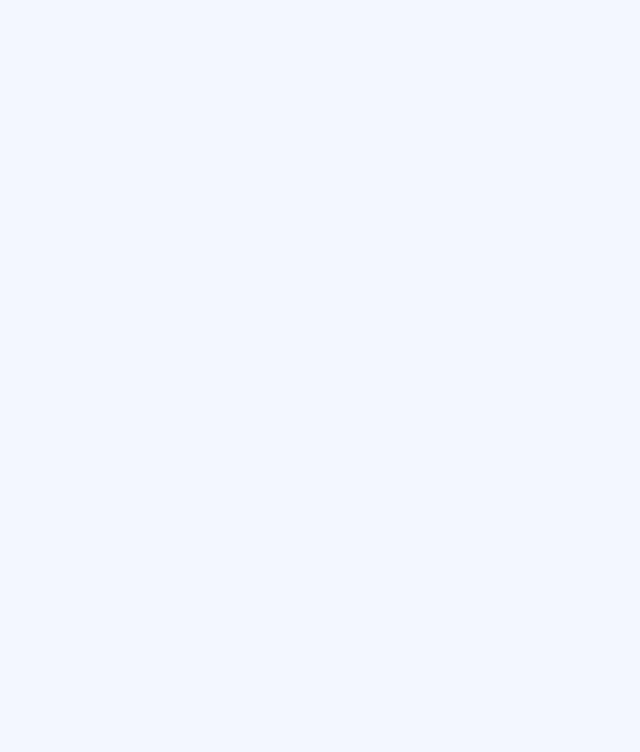
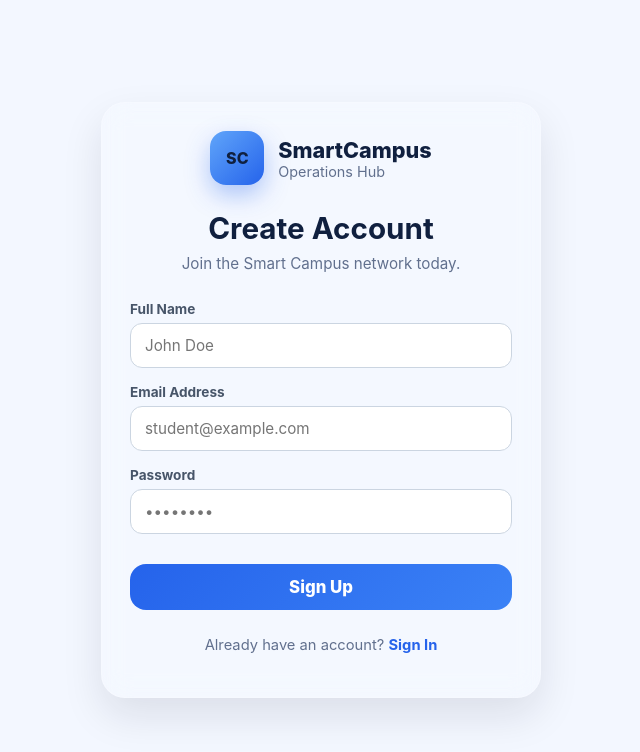
Before and after one commit to akilatheshan23-lang/IT3030_PAF_smart_campus_22, a React (Vite) app in the folder frontend/: page /signup in a window 1280 px wide. Before the commit this address had no page. Shown: the top 752 px of the page, without its empty margins (319-959 px from the left). Built offline with nearby package versions, Linux system fonts and the light colour scheme.

Commit message:
user page update loging

```diff
--- a/frontend/src/App.jsx
+++ b/frontend/src/App.jsx
@@ -1,5 +1,7 @@
 import { BrowserRouter, Routes, Route } from 'react-router-dom'
 import HomePage from './pages/HomePage'
+import LoginPage from './pages/LoginPage'
+import SignupPage from './pages/SignupPage'
 import AdminPanel from './pages/AdminPanel'
 import UserDashboard from './pages/UserDashboard'
 import AdminRoute from './components/AdminRoute'
@@ -9,6 +11,8 @@ export default function App() {
     <BrowserRouter>
       <Routes>
         <Route path="/" element={<HomePage />} />
+        <Route path="/login" element={<LoginPage />} />
+        <Route path="/signup" element={<SignupPage />} />
         <Route path="/dashboard" element={<UserDashboard />} />
         <Route
           path="/admin"
--- a/frontend/src/pages/HomePage.jsx
+++ b/frontend/src/pages/HomePage.jsx
@@ -60,12 +60,10 @@ export default function HomePage() {
 
   const goToUserDashboard = () => {
     if (!localStorage.getItem('smart-campus-user-email')) {
-      const email = window.prompt('Enter your email to login:')
-      if (!email) return
-      localStorage.setItem('smart-campus-user-email', email)
-      localStorage.setItem('smart-campus-user-name', email.split('@')[0])
+      navigate('/login')
+    } else {
+      navigate('/dashboard')
     }
-    navigate('/dashboard')
   }
 
   return (
--- /dev/null
+++ b/frontend/src/pages/LoginPage.jsx
@@ -0,0 +1,62 @@
+import { useState } from 'react'
+import { useNavigate, Link } from 'react-router-dom'
+
+export default function LoginPage() {
+  const [email, setEmail] = useState('')
+  const [password, setPassword] = useState('')
+  const navigate = useNavigate()
+
+  const handleLogin = (e) => {
+    e.preventDefault()
+    if (!email || !password) return
+    localStorage.setItem('smart-campus-user-email', email)
+    localStorage.setItem('smart-campus-user-name', email.split('@')[0])
+    navigate('/dashboard')
+  }
+
+  return (
+    <div className="auth-page">
+      <div className="auth-card glass-panel popup-anim">
+        <div className="brand-wrap center-brand">
+          <div className="brand-mark">SC</div>
+          <div>
+            <div className="brand">SmartCampus</div>
+            <div className="brand-sub">Operations Hub</div>
+          </div>
+        </div>
+
+        <h2 className="auth-title">Welcome Back</h2>
+        <p className="auth-subtitle">Sign in to manage your bookings and resources.</p>
+
+        <form onSubmit={handleLogin} className="booking-form auth-form">
+          <div className="form-group">
+            <label>Email Address</label>
+            <input
+              type="email"
+              required
+              placeholder="student@example.com"
+              value={email}
+              onChange={e => setEmail(e.target.value)}
+            />
+          </div>
+          <div className="form-group">
+            <label>Password</label>
+            <input
+              type="password"
+              required
+              placeholder="••••••••"
+              value={password}
+              onChange={e => setPassword(e.target.value)}
+            />
+          </div>
+
+          <button type="submit" className="btn-primary full-width auth-btn">Sign In</button>
+        </form>
+
+        <p className="auth-footer">
+          Don't have an account? <Link to="/signup" className="auth-link">Create Account</Link>
+        </p>
+      </div>
+    </div>
+  )
+}
--- /dev/null
+++ b/frontend/src/pages/SignupPage.jsx
@@ -0,0 +1,73 @@
+import { useState } from 'react'
+import { useNavigate, Link } from 'react-router-dom'
+
+export default function SignupPage() {
+  const [name, setName] = useState('')
+  const [email, setEmail] = useState('')
+  const [password, setPassword] = useState('')
+  const navigate = useNavigate()
+
+  const handleSignup = (e) => {
+    e.preventDefault()
+    if (!name || !email || !password) return
+    localStorage.setItem('smart-campus-user-email', email)
+    localStorage.setItem('smart-campus-user-name', name)
+    navigate('/dashboard')
+  }
+
+  return (
+    <div className="auth-page">
+      <div className="auth-card glass-panel popup-anim">
+        <div className="brand-wrap center-brand">
+          <div className="brand-mark">SC</div>
+          <div>
+            <div className="brand">SmartCampus</div>
+            <div className="brand-sub">Operations Hub</div>
+          </div>
+        </div>
+
+        <h2 className="auth-title">Create Account</h2>
+        <p className="auth-subtitle">Join the Smart Campus network today.</p>
+
+        <form onSubmit={handleSignup} className="booking-form auth-form">
+          <div className="form-group">
+            <label>Full Name</label>
+            <input
+              type="text"
+              required
+              placeholder="John Doe"
+              value={name}
+              onChange={e => setName(e.target.value)}
+            />
+          </div>
+          <div className="form-group">
+            <label>Email Address</label>
+            <input
+              type="email"
+              required
+              placeholder="student@example.com"
+              value={email}
+              onChange={e => setEmail(e.target.value)}
+            />
+          </div>
+          <div className="form-group">
+            <label>Password</label>
+            <input
+              type="password"
+              required
+              placeholder="••••••••"
+              value={password}
+              onChange={e => setPassword(e.target.value)}
+            />
+          </div>
+
+          <button type="submit" className="btn-primary full-width auth-btn">Sign Up</button>
+        </form>
+
+        <p className="auth-footer">
+          Already have an account? <Link to="/login" className="auth-link">Sign In</Link>
+        </p>
+      </div>
+    </div>
+  )
+}
--- a/frontend/src/styles/campus.css
+++ b/frontend/src/styles/campus.css
@@ -9,6 +9,69 @@
   --danger: #dc2626;
   --warning: #f59e0b;
   --shadow: 0 18px 40px rgba(15, 23, 42, 0.1);
+}
+
+/* Auth Styles */
+.auth-page {
+  min-height: 100vh;
+  display: flex;
+  align-items: center;
+  justify-content: center;
+  background: var(--bg); /* normal light color */
+  padding: 20px;
+}
+.auth-card {
+  width: 100%;
+  max-width: 440px;
+  background: #ffffff; /* pure white background */
+  padding: 42px;
+  border-radius: 20px;
+  box-shadow: 0 10px 40px rgba(16, 32, 63, 0.08); /* light shadow */
+  border: 1px solid #e7eefc;
+}
+.center-brand {
+  justify-content: center;
+  margin-bottom: 25px;
+}
+.center-brand .brand {
+  color: #10203f;
+}
+.center-brand .brand-sub {
+  color: #61708e;
+}
+.auth-title {
+  text-align: center;
+  font-size: 1.85rem;
+  margin: 0 0 8px;
+  color: #10203f;
+}
+.auth-subtitle {
+  text-align: center;
+  color: #61708e;
+  margin: 0 0 28px;
+  font-size: 0.95rem;
+}
+.auth-form {
+  margin-top: 0;
+}
+.auth-btn {
+  margin-top: 14px;
+  padding: 15px 18px;
+  font-size: 1.05rem;
+}
+.auth-footer {
+  text-align: center;
+  margin-top: 26px;
+  color: #61708e;
+  font-size: 0.92rem;
+}
+.auth-link {
+  color: var(--primary);
+  font-weight: 700;
+  transition: color 0.2s;
+}
+.auth-link:hover {
+  color: var(--primary-dark);
 }
 
 * {
@@ -677,6 +740,110 @@ a {
   margin-bottom: 30px;
 }
 
+/* Premium Dashboard Additions */
+.sidebar-nav-custom {
+  display: flex;
+  flex-direction: column;
+  gap: 8px;
+}
+.sidebar-nav-custom .nav-item {
+  color: rgba(255, 255, 255, 0.85);
+  padding: 14px 18px;
+  border-radius: 12px;
+  transition: all 0.3s ease;
+  display: flex;
+  align-items: center;
+  gap: 12px;
+}
+.user-profile-sm {
+  display: flex;
+  align-items: center;
+  gap: 12px;
+  padding: 12px;
+  background: rgba(255, 255, 255, 0.08);
+  border-radius: 16px;
+}
+.avatar.bg-gradient {
+  width: 44px;
+  height: 44px;
+  border-radius: 50%;
+  background: linear-gradient(135deg, #f43f5e, #8b5cf6);
+  display: grid;
+  place-items: center;
+  font-weight: 800;
+  font-size: 1.2rem;
+}
+.profile-text {
+  display: flex;
+  flex-direction: column;
+}
+.profile-text strong {
+  font-size: 0.95rem;
+}
+.profile-text span {
+  font-size: 0.75rem;
+  opacity: 0.7;
+}
+
+.gradient-text {
+  background: linear-gradient(135deg, #2563eb, #7c3aed);
+  background-clip: text;
+  -webkit-background-clip: text;
+  -webkit-text-fill-color: transparent;
+}
+.hero-content-wrapper {
+  flex: 1;
+}
+.section-header-row {
+  display: flex;
+  align-items: center;
+  gap: 16px;
+  margin-bottom: 16px;
+}
+.counter-badge {
+  background: #dbeafe;
+  color: #1e3a8a;
+  padding: 4px 12px;
+  font-size: 0.85rem;
+}
+.glass-empty {
+  text-align: center;
+  background: rgba(255, 255, 255, 0.7);
+  backdrop-filter: blur(10px);
+  border: 1px dashed rgba(37, 99, 235, 0.3);
+  box-shadow: none;
+}
+.empty-icon {
+  font-size: 3rem;
+  margin-bottom: 12px;
+  display: inline-block;
+}
+.hover-lift {
+  transition: transform 0.2s ease, box-shadow 0.2s ease;
+}
+.hover-lift:hover {
+  transform: translateY(-2px);
+  box-shadow: 0 10px 20px rgba(245, 158, 11, 0.2);
+}
+.glass-panel-soft {
+  background: rgba(255,255,255, 0.85);
+  backdrop-filter: blur(8px);
+  border: 1px solid rgba(255,255,255, 0.5);
+}
+.table-row-hover:hover {
+  background: rgba(243, 247, 255, 0.5);
+}
+.text-muted {
+  color: var(--muted);
+}
+.font-mono {
+  font-family: monospace;
+}
+.huge-btn {
+  padding: 16px 24px;
+  font-size: 1.1rem;
+}
+
 .custom-empty {
   background: rgba(255,255,255,0.6);
   border-radius: 16px;
```
Also changed, not shown: frontend/src/pages/UserDashboard.jsx (+62 -36 lines), 2 other files (tests, documents, lock files or other folders).
